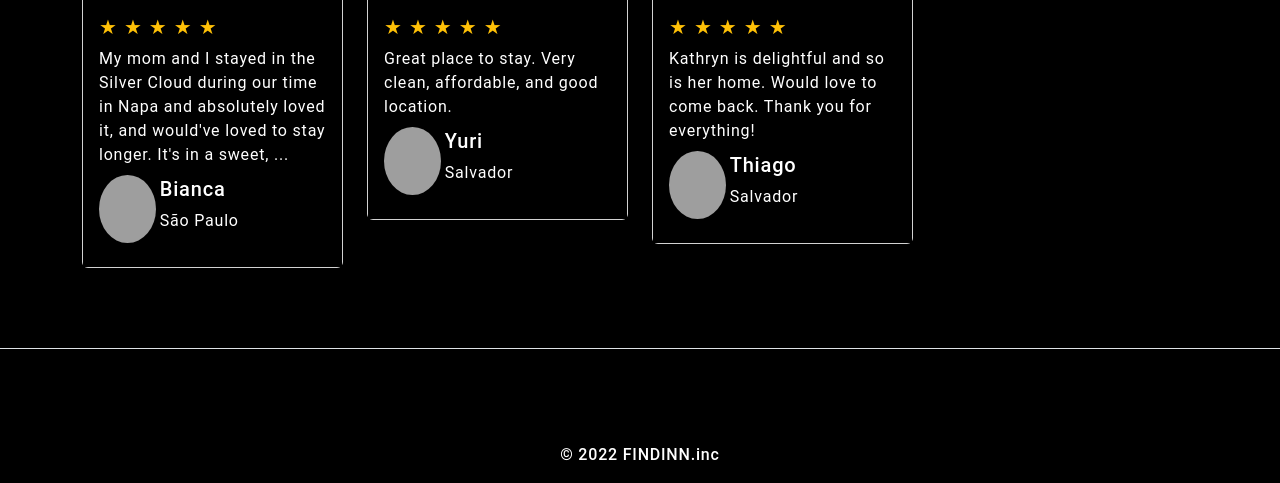
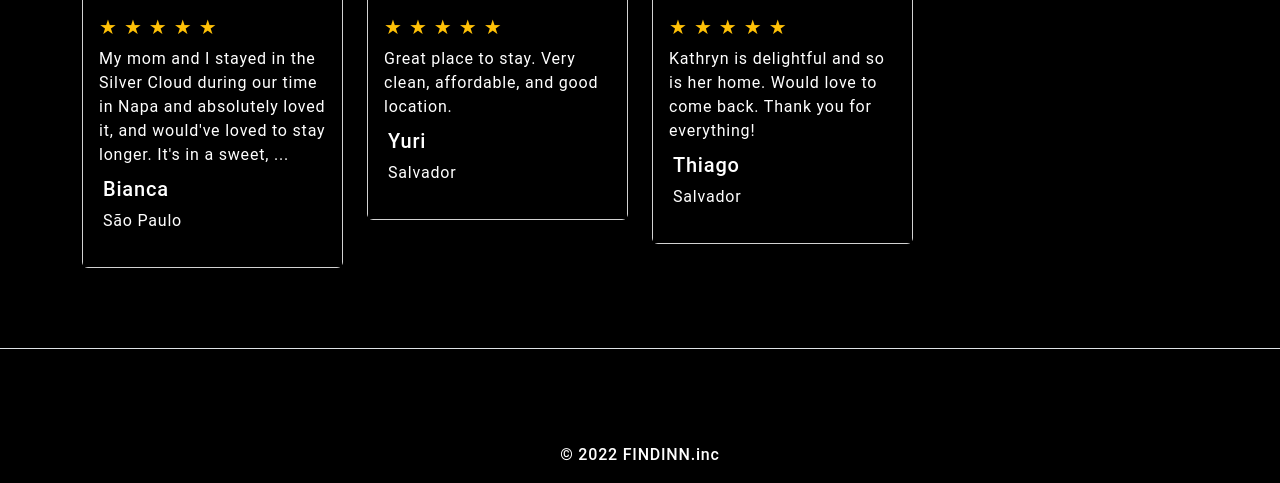
Before and after one commit to unleed-l/Findinn, a PHP site: page /UserPage in a window 1280 px wide. Shown: the part 1497-1980 px from the top of the page. Run offline with PHP 8.4, Linux system fonts and the light colour scheme; grey boxes are pictures that could not be loaded.

Commit message:
finalizado

```diff
--- a/App/View/Home.php
+++ b/App/View/Home.php
@@ -80,7 +80,7 @@ require "page.php";
                         </p>
                         <div class="">
                             <div class="d-flex">
-                                <img src="namedB.jpg" class="ml-0 mr-2 img-fluidX rounded-circle w-25 mb-2 mt-2" alt="..." />
+
                                 <div class="d-flex flex-column">
                                     <h5 class="mt-0 mb-1 TextNames mt-2">
                                         Bianca
@@ -105,7 +105,7 @@ require "page.php";
                         </p>
                         <div class="">
                             <div class="d-flex">
-                                <img src="yuri.jpg" class="ml-0 mr-2 img-fluidX rounded-circle w-25 mb-2 mt-2" alt="..." />
+
                                 <div class="d-flex flex-column">
                                     <h5 class="mt-0 mb-1 TextNames mt-2">
                                         Yuri
@@ -130,7 +130,7 @@ require "page.php";
                         </p>
                         <div class="">
                             <div class="d-flex">
-                                <img src="thiago-thiago.jpg" class="ml-0 mr-2 img-fluidX rounded-circle w-25 mb-2 mt-2" alt="..." />
+
                                 <div class="d-flex flex-column">
                                     <h5 class="mt-0 mb-1 TextNames mt-2">
                                         Thiago
--- a/App/View/UserPage.php
+++ b/App/View/UserPage.php
@@ -80,7 +80,7 @@ require "page.php";
                         </p>
                         <div class="">
                             <div class="d-flex">
-                                <img src="namedB.jpg" class="ml-0 mr-2 img-fluidX rounded-circle w-25 mb-2 mt-2" alt="..." />
+
                                 <div class="d-flex flex-column">
                                     <h5 class="mt-0 mb-1 TextNames mt-2">
                                         Bianca
@@ -105,7 +105,7 @@ require "page.php";
                         </p>
                         <div class="">
                             <div class="d-flex">
-                                <img src="yuri.jpg" class="ml-0 mr-2 img-fluidX rounded-circle w-25 mb-2 mt-2" alt="..." />
+
                                 <div class="d-flex flex-column">
                                     <h5 class="mt-0 mb-1 TextNames mt-2">
                                         Yuri
@@ -130,7 +130,7 @@ require "page.php";
                         </p>
                         <div class="">
                             <div class="d-flex">
-                                <img src="thiago-thiago.jpg" class="ml-0 mr-2 img-fluidX rounded-circle w-25 mb-2 mt-2" alt="..." />
+
                                 <div class="d-flex flex-column">
                                     <h5 class="mt-0 mb-1 TextNames mt-2">
                                         Thiago
```
